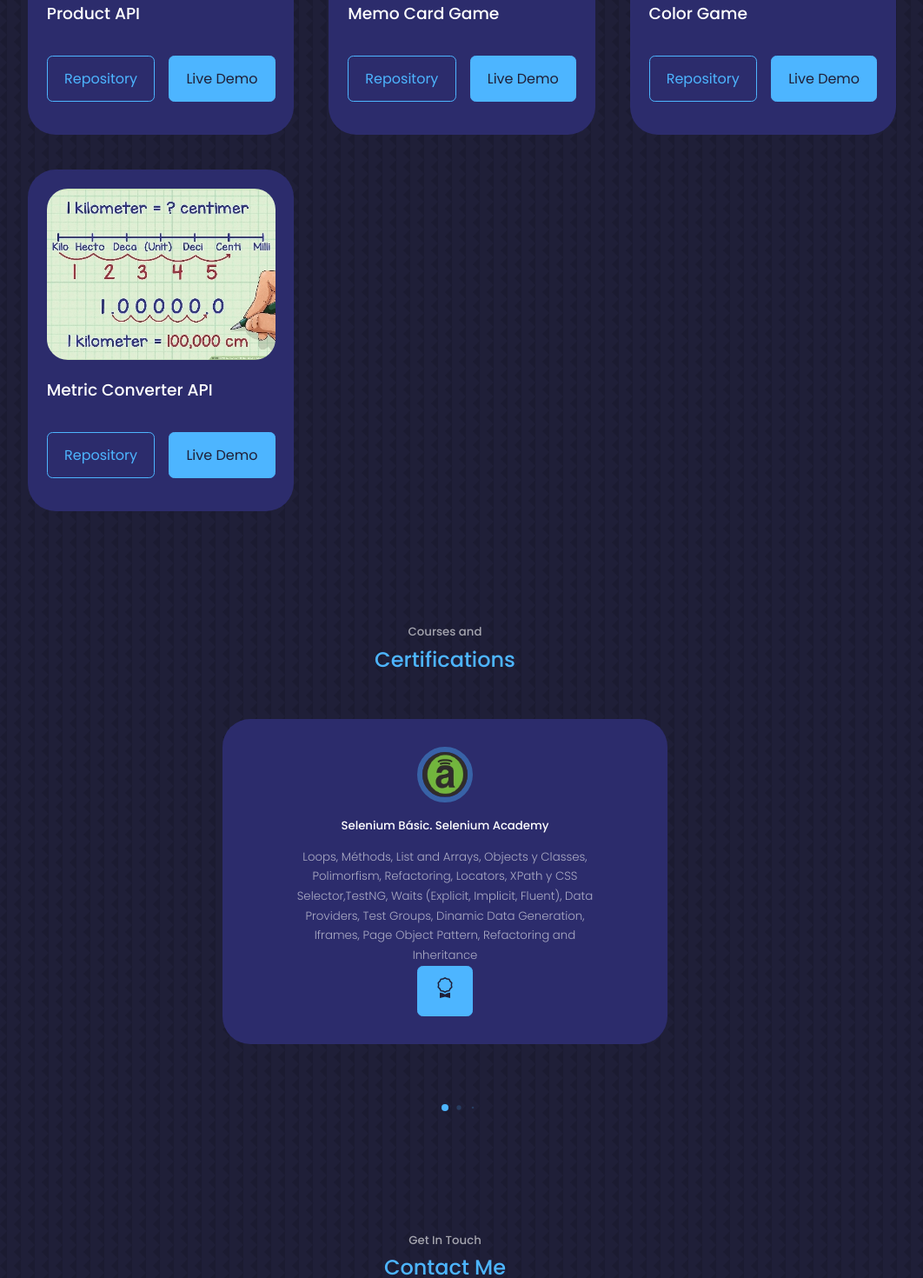
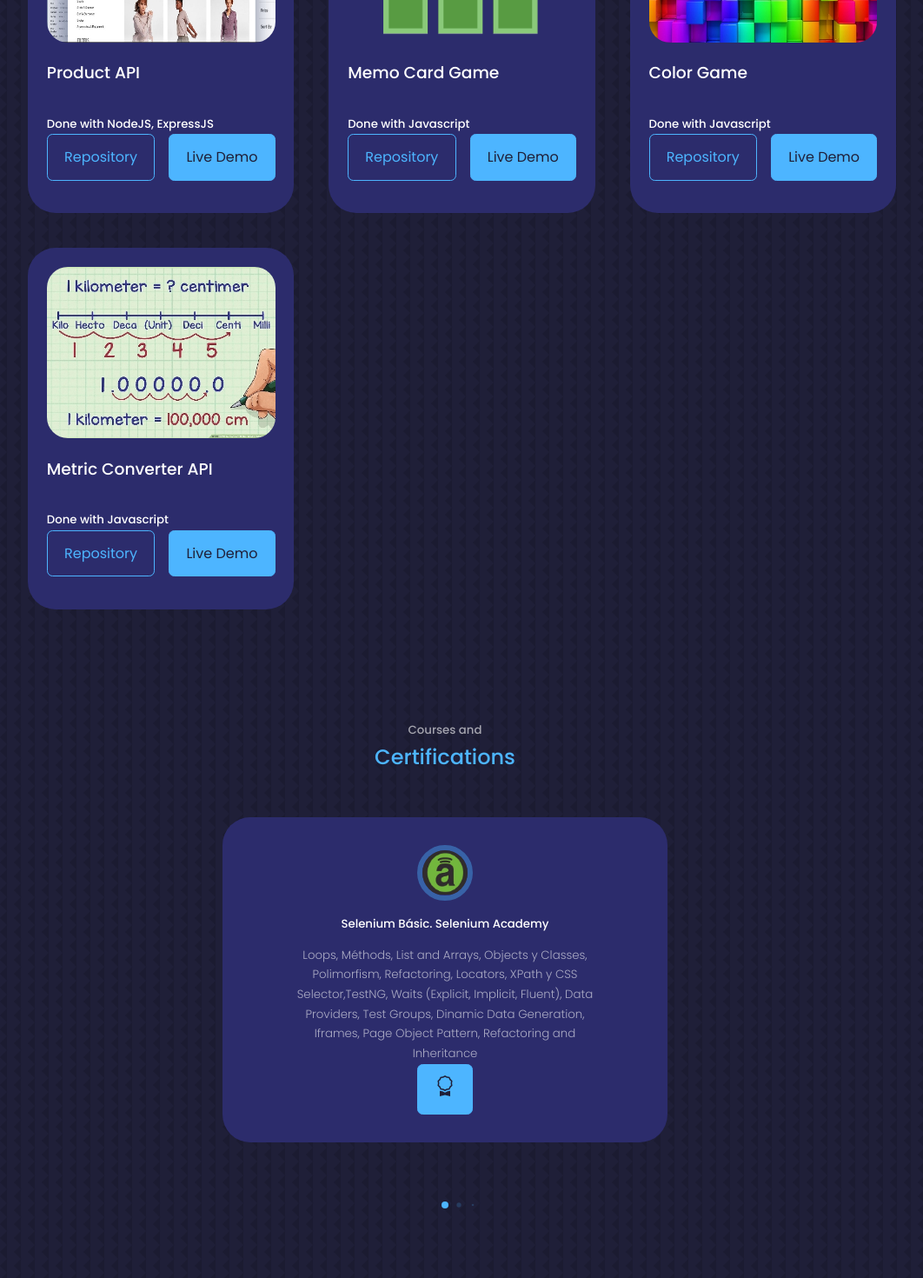
Before and after one commit to ijchavez/react-portfolio-website, a React (Create React App) app: page / in a window 1280 px wide. Shown: the part 7480-8950 px from the top of the page at 87% size, without its empty margins (128-1190 px from the left). Built offline with nearby package versions, Linux system fonts and the light colour scheme.

Commit message:
minimum adds
platzi course
favicon
details on tech used to develop portfolio

```diff
--- a/public/index.html
+++ b/public/index.html
@@ -5,6 +5,7 @@
     <meta http-equiv="X-UA-Compatible" content="IE=edge">
     <meta name="viewport" content="width=device-width, initial-scale=1.0">
     <title>React Personal Portfolio Website</title>
+    <link rel="icon" type="image/png" href="../src/assets/images/favicon-32x32.png" sizes="32x32" />
 </head>
 <body>
     <div id='root'></div>
--- a/src/assets/components/main/About.jsx
+++ b/src/assets/components/main/About.jsx
@@ -16,7 +16,7 @@ const About = () => {
       <div className="container about__container">
         <div className="about__me">
           <div className="about__me-image">
-            <img src={abMe} alt="about-image" />
+            <img src={abMe} alt="about" />
 
           </div>
 
--- a/src/assets/components/main/Footer.jsx
+++ b/src/assets/components/main/Footer.jsx
@@ -12,9 +12,9 @@ import '../../styles/footer.css'
 const Footer = () => {
   return (
     <footer>
-      <a href="#" className="footer__logo"><img src={Logo} alt="" /></a>
+      <a href="#top" className="footer__logo"><img src={Logo} alt="" /></a>
       <ul className="permalinks">
-        <li><a href="#">Home</a></li>
+        <li><a href="#top">Home</a></li>
         <li><a href="#about">About</a></li>
         <li><a href="#experience">Experience</a></li>
         <li><a href="#services">Services</a></li>
@@ -35,7 +35,7 @@ const Footer = () => {
       <div className="footer__copyright">
       <small>&copy; Gerardo Chavez 2022</small>
       <small>Created from <a href="https://www.youtube.com/watch?v=G-Cr00UYokU&ab_channel=EGATOR">EGATOR website tutorial</a></small>
-
+      <small>Previous <a href="https://ijchavez.github.io/html-css/">Website 2020-2021</a></small>
       </div>
     </footer>
 
--- a/src/assets/components/main/Portfolio.jsx
+++ b/src/assets/components/main/Portfolio.jsx
@@ -11,7 +11,7 @@ const Portfolio = () => {
 
       <div className="container portfolio__container">
         {
-          data.map(({ id, image, title, github, demo }) => {
+          data.map(({ id, image, title, technologies, github, demo }) => {
             return(
               <article key={id}className = 'portfolio__item'>
               <div className="portfolio__item-image">
@@ -19,6 +19,7 @@ const Portfolio = () => {
 
               </div>
               <h3>{title}</h3>
+              <h5>Done with {technologies}</h5>
               <div className="portfolio__item-cta">
                 <a href={github} className='btn'>Repository</a>
                 <a href={demo} className='btn btn-primary' target="_blank" rel="noreferrer">Live Demo</a>
--- a/src/assets/components/support/data/PortfolioData.js
+++ b/src/assets/components/support/data/PortfolioData.js
@@ -11,6 +11,7 @@ const data=[
         id : 1,
         image: IMG1,
         title: 'Notes APP',
+        technologies: 'NodeJS, MongoDB, bryptJS, connect-flash, express, express-handlebars, mongoose, passport',
         github: 'https://github.com/ijchavez/notes-app',
         demo: 'https://powerful-wave-18800.herokuapp.com/'
 
@@ -19,6 +20,7 @@ const data=[
         id : 2,
         image: IMG2,
         title: 'Budget',
+        technologies: 'Javascript',
         github: 'https://github.com/',
         demo: 'https://github.com/ijchavez/JavaScript/tree/master/Leccion21_AplicacionPresupuesto'
 
@@ -27,6 +29,7 @@ const data=[
         id : 3,
         image: IMG3,
         title: 'To-Do List',
+        technologies: 'Javascript',
         github: 'https://ijchavez.github.io/JavaScript/ToDoList/index.html',
         demo: 'https://ijchavez.github.io/JavaScript/ToDoList/index.html'
 
@@ -35,6 +38,7 @@ const data=[
         id : 4,
         image: IMG4,
         title: 'Product API',
+        technologies: 'NodeJS, ExpressJS',
         github: 'https://gitlab.com/ijchavez/nodejs',
         demo: 'https://safe-beyond-55898.herokuapp.com/api/v1/products'
 
@@ -43,6 +47,7 @@ const data=[
         id : 5,
         image: IMG5,
         title: 'Memo Card Game',
+        technologies: 'Javascript',
         github: 'https://github.com/ijchavez/JavaScript/tree/master/MemoCard',
         demo: 'https://ijchavez.github.io/JavaScript/MemoCard/juego.html'
 
@@ -51,6 +56,7 @@ const data=[
         id : 6,
         image: IMG6,
         title: 'Color Game',
+        technologies: 'Javascript',
         github: 'https://github.com/Javascript/colorGame/index.html',
         demo: 'https://ijchavez.github.io/JavaScript/colorGame/index.html'
 
@@ -59,6 +65,7 @@ const data=[
         id : 7,
         image: IMG7,
         title: 'Metric Converter API',
+        technologies: 'Javascript',
         github: 'https://github.com/ijchavez/metriconverter',
         demo: 'https://ijchavez.github.io/metriconverter/views/index.html'
 
--- a/src/assets/components/support/data/TestimonialData.js
+++ b/src/assets/components/support/data/TestimonialData.js
@@ -27,6 +27,13 @@ const data=[
         name: 'Selenium RestAssured - APIs. Selenium Academy',
         review: 'Postman, JSON processing, JsonPath, JsonObject, JsonArray, Access Token, Oauth 2.0, DataProviders, RestAssured,'+
                 'RequestSpecification, BasePath, BaseUri, GET, POST, PATCH, PUT, DELETE, BDD Cucumber.',
+        link:'https://drive.google.com/file/d/1Q-SVx-0CfGuAmkdKAnwu556xvlPyWhu_/view?usp=sharing'
+
+    },
+    {
+        avatar: AVTR4,
+        name: 'NodeJS. Platzi',
+        review: 'API Creation, NodeJS/ExpressJS',
         link:'https://drive.google.com/file/d/1Q-SVx-0CfGuAmkdKAnwu556xvlPyWhu_/view?usp=sharing'
 
     },
```
Also changed, not shown: src/assets/images/avatar4.jpg, src/assets/images/favicon-32x32.png (added).
